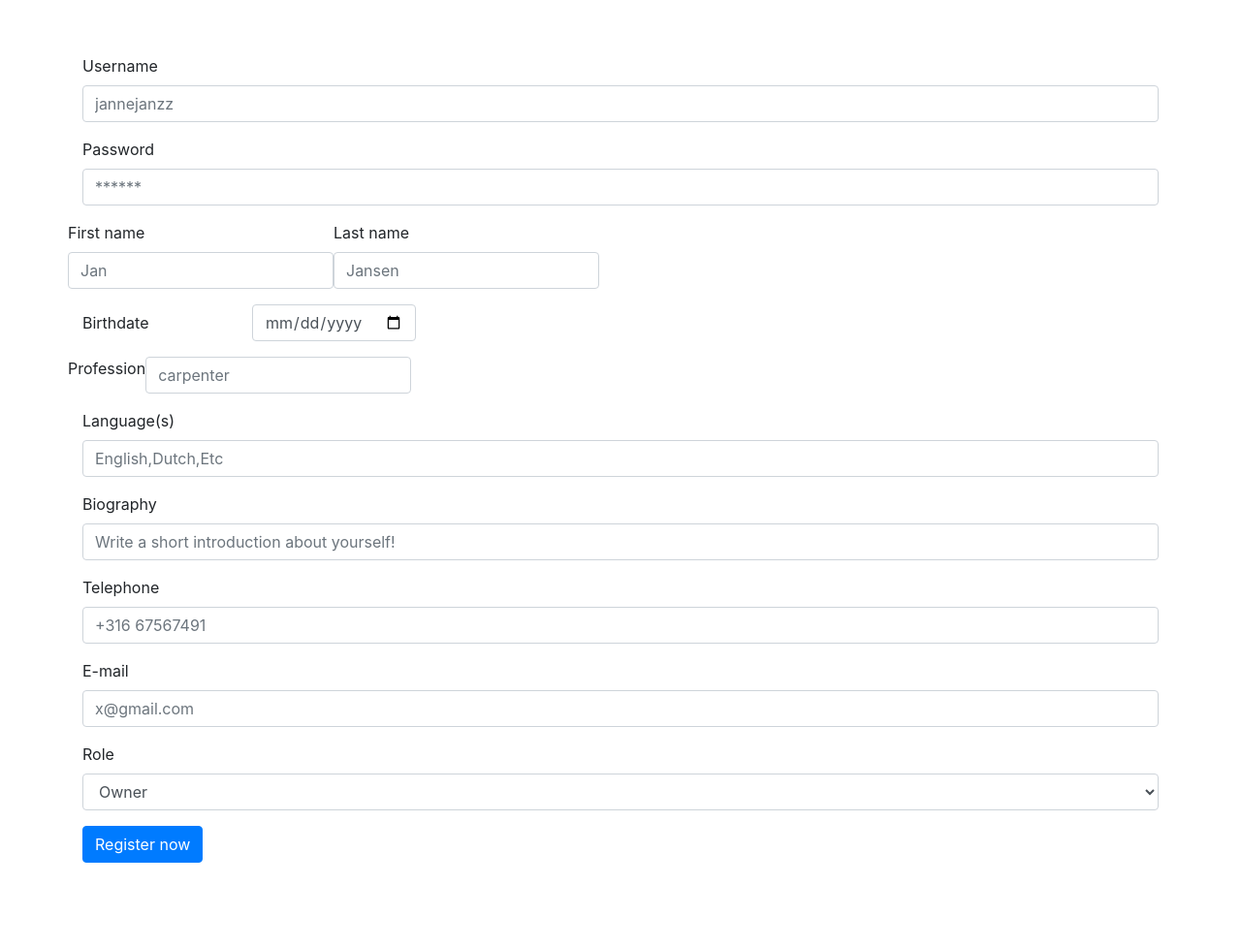
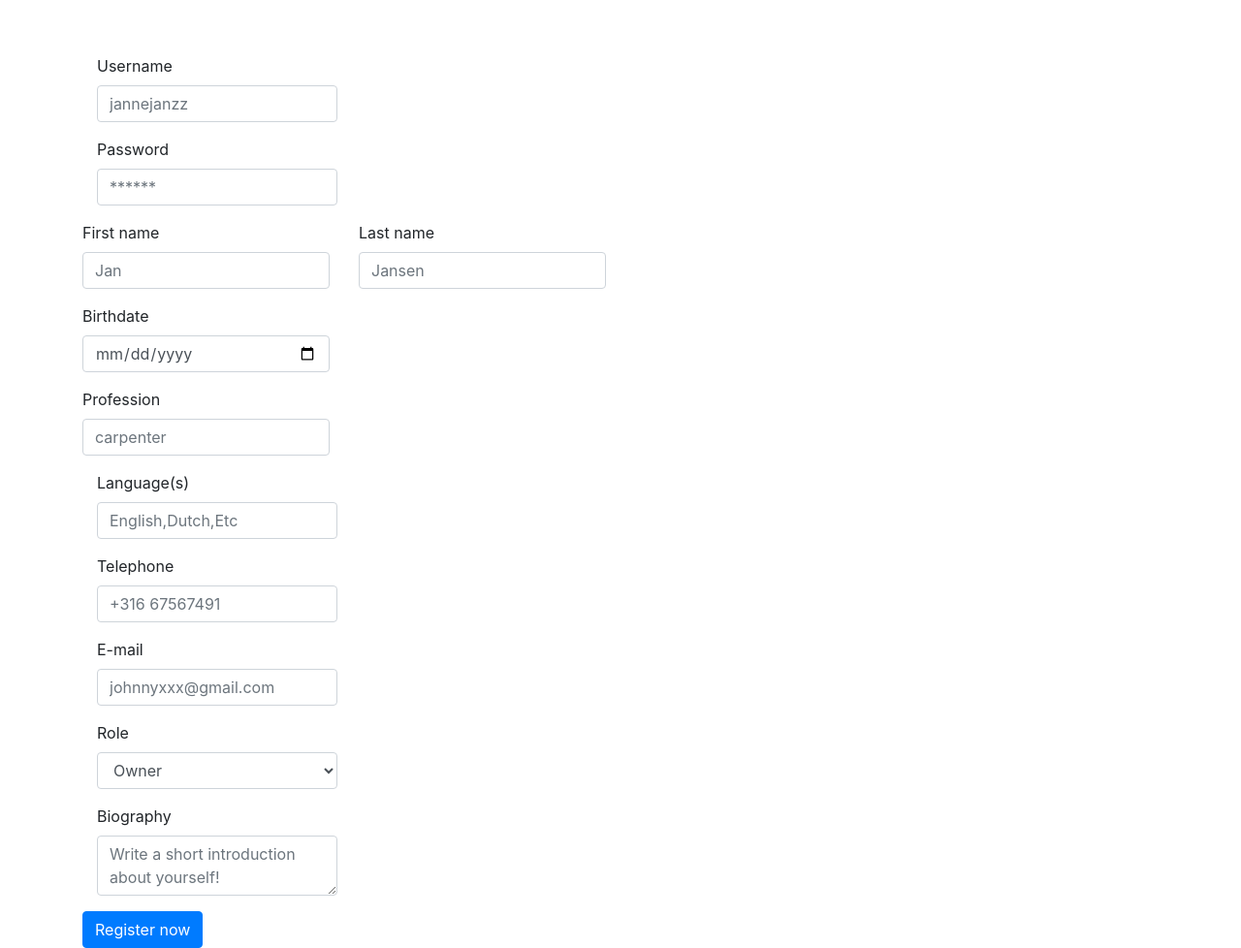
Before and after one commit to j-boers-13/DDWT19_FINAL_PROJECT, a PHP site: page /views/register.php in a window 1280 px wide. Shown: the whole page at 97% size. Before the commit the page ends 890 px from the top, so only its background shows below. Run offline with PHP 8.4, Linux system fonts and the light colour scheme; the template is opened without the code that fills it, so the values that code supplies are empty.

Commit message:
register divs: altering input divs so that they are smaller and more readable and used textarea for biography

```diff
--- a/final/views/register.php
+++ b/final/views/register.php
@@ -37,59 +37,80 @@
 
                     <form action="/DDWT19_FINAL_PROJECT/final/register/" method="POST">
                         <div class="form-group">
-                            <div class="col-xs-2">
+                            <div class="col-md-3">
                             <label for="inputUsername">Username</label>
                             <input type="text" class="form-control" id="inputUsername" placeholder="jannejanzz" name="username" required>
                             </div>
                         </div>
+
                         <div class="form-group">
+                            <div class="col-md-3">
                             <label for="inputPassword">Password</label>
-                            <input type="password" class="form-control" size="small" id="inputPassword" placeholder="******" name="password" required>
+                            <input type="password" class="form-control"  id="inputPassword" placeholder="******" name="password" required>
+                            </div>
                         </div>
+
                         <div class="form-group row">
-                            <div class="col-xs-2">
+                            <div class="col-md-3">
                             <label for="inputUsername">First name</label>
                             <input type="text" class="form-control" id="inputUsername" placeholder="Jan" name="firstname" required>
                             </div>
-                            <div class="col-xs-2">
+                            <div class="col-md-3">
                             <label for="inputUsername">Last name</label>
                             <input type="text" class="form-control" id="inputUsername" placeholder="Jansen" name="lastname" required>
                             </div>
                         </div>
+
                         <div class="form-group row">
-                            <label for="inputBirthdate" class="col-2 col-form-label">Birthdate</label>
-                            <div class="col-xs-2">
+                            <div class="col-md-3">
+                                <label for="inputBirthdate">Birthdate</label>
                                 <input class="form-control" type="date" value="year-month-day" id="birthdate" name="birthdate" required>
                             </div>
                         </div>
+
                         <div class="form-group row">
-                            <label for="inputProfession">Profession</label>
-                            <div class="col-xs-2">
+                            <div class="col-md-3">
+                                <label for="inputProfession">Profession</label>
                                 <input type="text" class="form-control"  placeholder = "carpenter" id="inputProfession" name="profession" required>
                             </div>
                         </div>
+
                         <div class="form-group">
+                            <div class="col-md-3">
                             <label for="inputLanguages">Language(s)</label>
                             <input type="text" class="form-control" id="inputLanguages" placeholder="English,Dutch,Etc" name="languages" required>
+                            </div>
                         </div>
+
                         <div class="form-group">
-                            <label for="inputBiography">Biography</label>
-                            <input type="text" class="form-control" id="inputUsername" placeholder="Write a short introduction about yourself!" name="biography" required>
+                            <div class="col-md-3">
+                            <label for="inputTelephone">Telephone</label>
+                            <input type="text" class="form-control" id="inputTelephone" placeholder="+316 67567491" name="telephone" required>
+                            </div>
                         </div>
+
                         <div class="form-group">
-                            <label for="inputTelephone">Telephone</label>
-                            <input type="text" class="form-control" id="inputUsername" placeholder="+316 67567491" name="telephone" required>
+                            <div class="col-md-3">
+                            <label for="inputEmail">E-mail</label>
+                            <input type="text" class="form-control" id="inputEmail" placeholder="johnnyxxx@gmail.com" name="email" required>
+                            </div>
                         </div>
+
                         <div class="form-group">
-                            <label for="inputEmail">E-mail</label>
-                            <input type="text" class="form-control" id="inputUsername" placeholder="x@gmail.com" name="email" required>
-                        </div>
-                        <div class="form-group">
+                            <div class="col-md-3">
                             <label for="InputRole">Role</label>
                             <select class="form-control" id="Role" name="role">
                                 <option>Owner</option>
                                 <option>Tenant</option>
                             </select>
+                            </div>
+                        </div>
+
+                        <div class="form-group">
+                            <div class="col-md-3">
+                                <label for="inputBiography">Biography</label>
+                                <textarea placeholder="Write a short introduction about yourself!" class="form-control" id="inputBiography" name="biography" required></textarea>
+                            </div>
                         </div>
                         <button type="submit" class="btn btn-primary">Register now</button>
                     </form>
```
